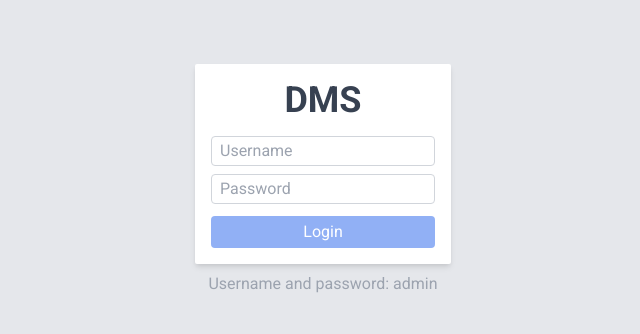
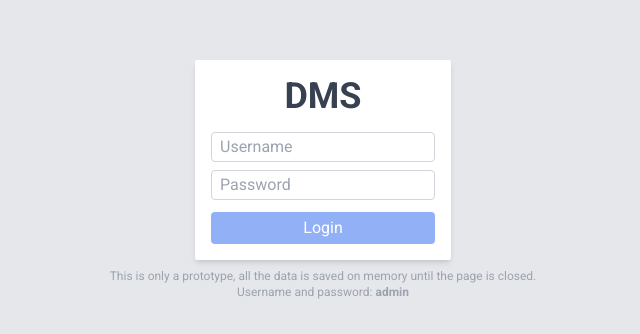
Before and after one commit to FranciscoGaBe/dms-prototype, a Vue app: page /#/ in a window 1280 px wide. Shown: the part 220-554 px from the top of the page, without its empty margins (317-957 px from the left). Built offline with nearby package versions, Linux system fonts and the light colour scheme.

Commit message:
Feat: added message to Login

```diff
--- a/src/components/DMSFileExplorer.vue
+++ b/src/components/DMSFileExplorer.vue
@@ -14,8 +14,7 @@
 						<span
 							class="text-sm font-medium cursor-pointer"
 							@click="goTo()"
-							>Home</span
-						>
+            >Home</span>
 						<span class="mx-2 text-sm"
 							><font-awesome-icon icon="chevron-right"
 						/></span>
--- a/src/views/Login.vue
+++ b/src/views/Login.vue
@@ -18,7 +18,10 @@
 				>Login</DMSButton
 			>
 		</form>
-    <div class="mt-2 text-gray-400">Username and password: admin</div>
+    <div class="mt-2 text-gray-400 text-center text-xs">
+      <p>This is only a prototype, all the data is saved on memory until the page is closed.</p>
+      <p>Username and password: <b>admin</b></p>
+    </div>
 	</div>
 </template>
 
```
